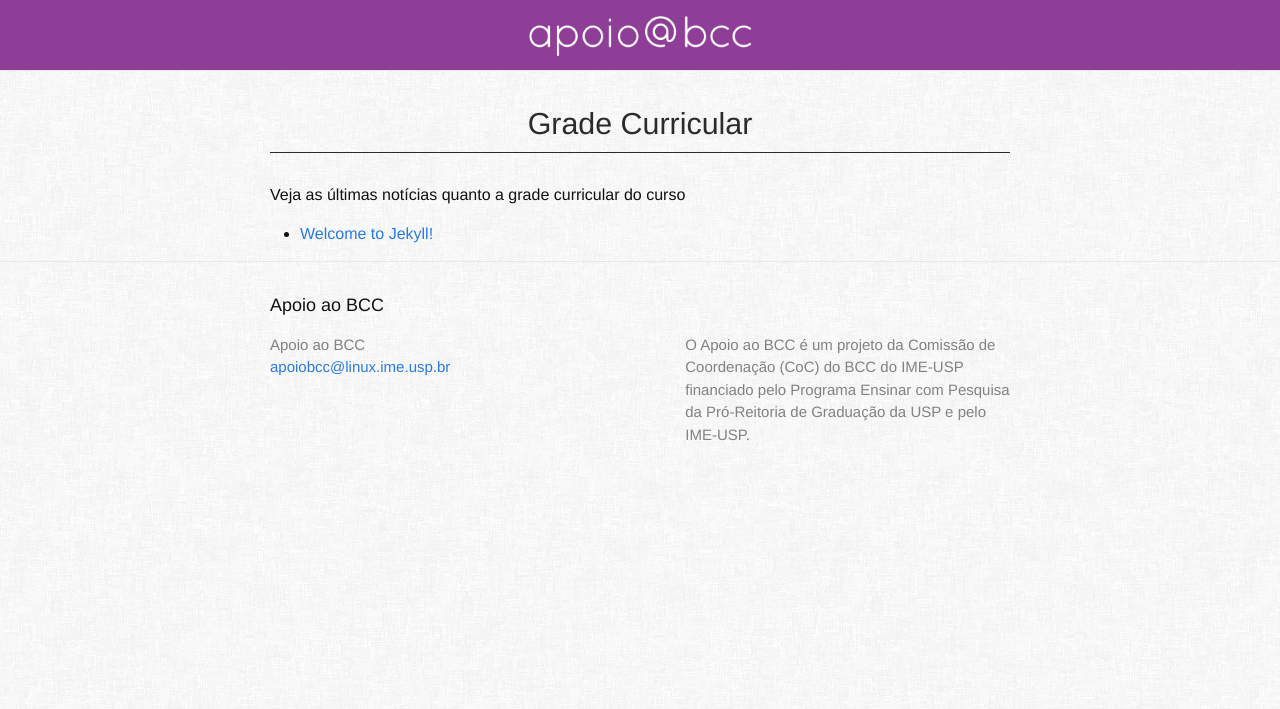
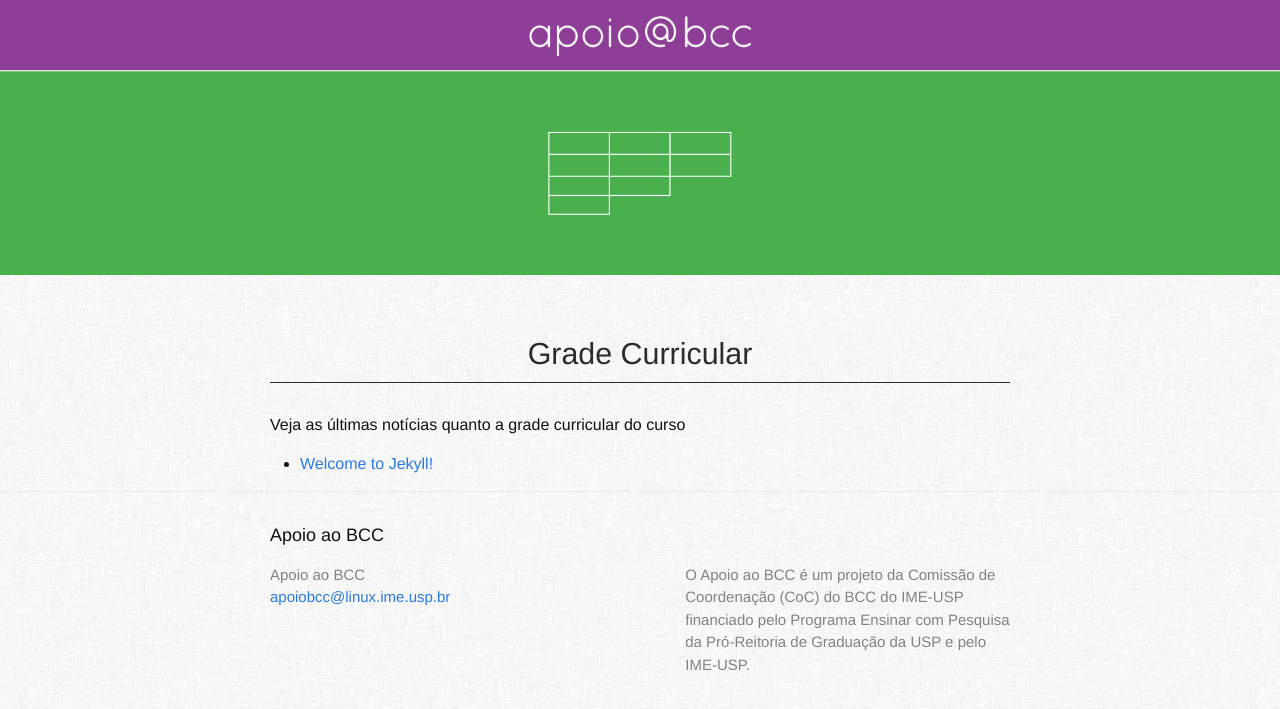
Before and after one commit to nathanPro/ApoioAoBCC, a Jekyll site: the page built from grade.html, in a window 1280 px wide. Shown: the top 709 px of the page. Built offline with Jekyll 4.4.1, drawn with Linux system fonts in a browser that asks for light colours.

Commit message:
banners internos adicionados

```diff
--- a/_sass/_layout.scss
+++ b/_sass/_layout.scss
@@ -265,6 +265,14 @@ h1 {
     background-color: #2B2B2B;
     margin-bottom: 30px;
 }
+
+.inner_banner {
+    overflow: hidden;
+    width: 100%;
+    height: 230px;
+    img {width:100%;}
+
+}
 /**
  * Home
  */
--- a/grade.html
+++ b/grade.html
@@ -3,6 +3,10 @@ layout: default
 ---
 
 <div class="grade">
+
+	<div class="inner_banner">
+        <img src="visual/grade.jpg" >
+    </div>
 
 	<div class="wrapper">
 
```
Also changed, not shown: visual/grade-01.jpg (added), visual/grade.jpg (added), 1 other file.
